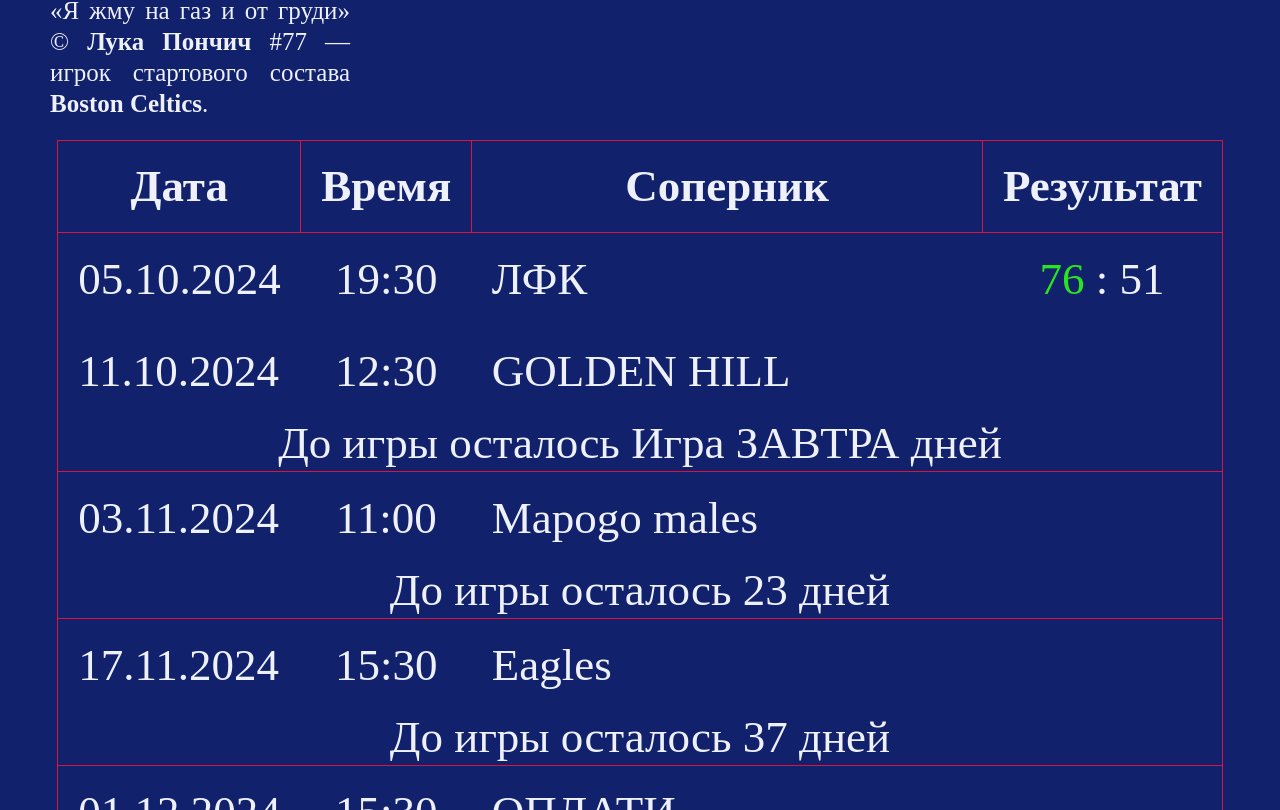
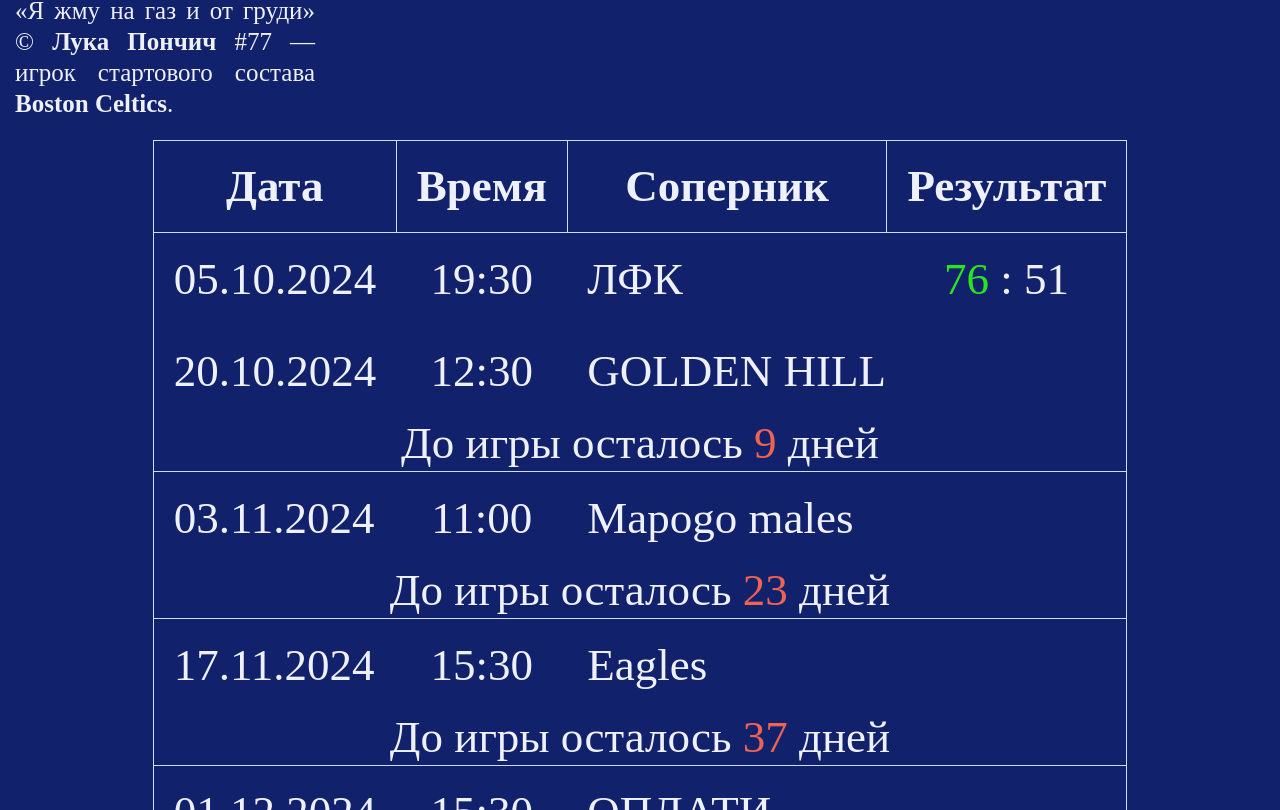
Before and after one commit to GerasimovichSergey/SIRIUS, a React (Vite) app: page / in a window 1280 px wide. Shown: the part 590-1400 px from the top of the page. Built offline with nearby package versions, Linux system fonts and the light colour scheme.

Commit message:
add day counter

```diff
--- a/src/components/Container/Container.module.css
+++ b/src/components/Container/Container.module.css
@@ -1,5 +1,5 @@
 .container {
     max-width: 1400px;
-    padding: 0 50px;
+    padding: 0 15px;
     margin: 0 auto;
 }
--- a/src/components/Main/Main.jsx
+++ b/src/components/Main/Main.jsx
@@ -7,7 +7,9 @@ export const Main = () => {
     return (
         <main className={style.main}>
             <Container>
-                <Table />
+                <div className={style.tableWrapper}>
+                    <Table />
+                </div>
             </Container>
         </main>
     );
--- a/src/components/Main/Main.module.css
+++ b/src/components/Main/Main.module.css
@@ -1,3 +1,7 @@
 .main {
 
 }
+
+.tableWrapper {
+    overflow-x: auto;
+}
--- a/src/components/Table/Table.module.css
+++ b/src/components/Table/Table.module.css
@@ -1,5 +1,5 @@
 .table {
-    border: 1px solid crimson;
+    border: 1px solid #c9e1ff;
     font-size: 45px;
     border-collapse: collapse;
     margin: 0 auto;
@@ -9,6 +9,6 @@
 }
 
 .headerCell {
-    border: 1px solid crimson;
+    border: 1px solid #c9e1ff;
     padding: 20px;
 }
--- a/src/components/Table/TableRows/TableRows.jsx
+++ b/src/components/Table/TableRows/TableRows.jsx
@@ -1,6 +1,7 @@
 import style from './TableRows.module.css';
 import { SIRIUS_GAMES } from '../../../const.js';
 import { calcDaysUntilTheGame } from '../../../helpers/dateHelpers.js';
+import { Fragment } from 'react';
 
 
 export const TableRows = () => {
@@ -8,7 +9,7 @@ export const TableRows = () => {
 
     return SIRIUS_GAMES.map((game) => {
         return (
-            <>
+            <Fragment key={game.date}>
                 <tr className={style.row} key={game.date}>
                     <td className={style.dateCell}>{game.date}</td>
                     <td className={style.timeCell}>{game.time}</td>
@@ -26,10 +27,13 @@ export const TableRows = () => {
                 {!game.score.length ?
                     <tr>
                         <td className={style.countCell} colSpan={4}>
-                            До игры осталось {calcDaysUntilTheGame(todayDate, game.date)} дней
+                            {calcDaysUntilTheGame(todayDate, game.date) >= 1 ?
+                                <>До игры осталось <span
+                                    className={style.days}>{calcDaysUntilTheGame(todayDate, game.date)}</span> дней
+                                </> : <span className={style.days}>{calcDaysUntilTheGame(todayDate, game.date)}</span>}
                         </td>
                     </tr> : ''}
-            </>
+            </Fragment>
         );
     });
 };
--- a/src/components/Table/TableRows/TableRows.module.css
+++ b/src/components/Table/TableRows/TableRows.module.css
@@ -28,10 +28,19 @@
 
 .countCell {
     text-align: center;
-    border-bottom: 1px solid crimson;
+    border-bottom: 1px solid #c9e1ff;
+}
+
+.days {
+    color: #EE6352;
 }
 
 .row:hover {
-    background-color: #EEF0FC;
+    background-color: #c9e1ff;
     cursor: default;
+    color: #0c284c;
 }
+
+.row:hover .win {
+    color: #0c284c;
+}
--- a/src/const.js
+++ b/src/const.js
@@ -6,7 +6,7 @@ export const SIRIUS_GAMES = [
         score: [76, 51],
     },
     {
-        date: '11.10.2024',
+        date: '20.10.2024',
         time: '12:30',
         vs: 'GOLDEN HILL',
         score: '',
@@ -62,7 +62,7 @@ export const SIRIUS_GAMES = [
     {
         date: '02.03.2025',
         time: '12:30',
-        vs: 'Эра-Недвижимости плюс',
+        vs: 'Эра-Недвиж',
         score: '',
     },
 ];
--- a/src/helpers/dateHelpers.js
+++ b/src/helpers/dateHelpers.js
@@ -13,6 +13,3 @@ export const calcDaysUntilTheGame = (todayDate, gameDate) => {
         return 'Игра СЕГОДНЯ';
     }
 };
-
-// если число > 0 и число < 1 => тогда игра завтра
-// если число < 0 и число больше -1 => тогда игра сегодня
```
